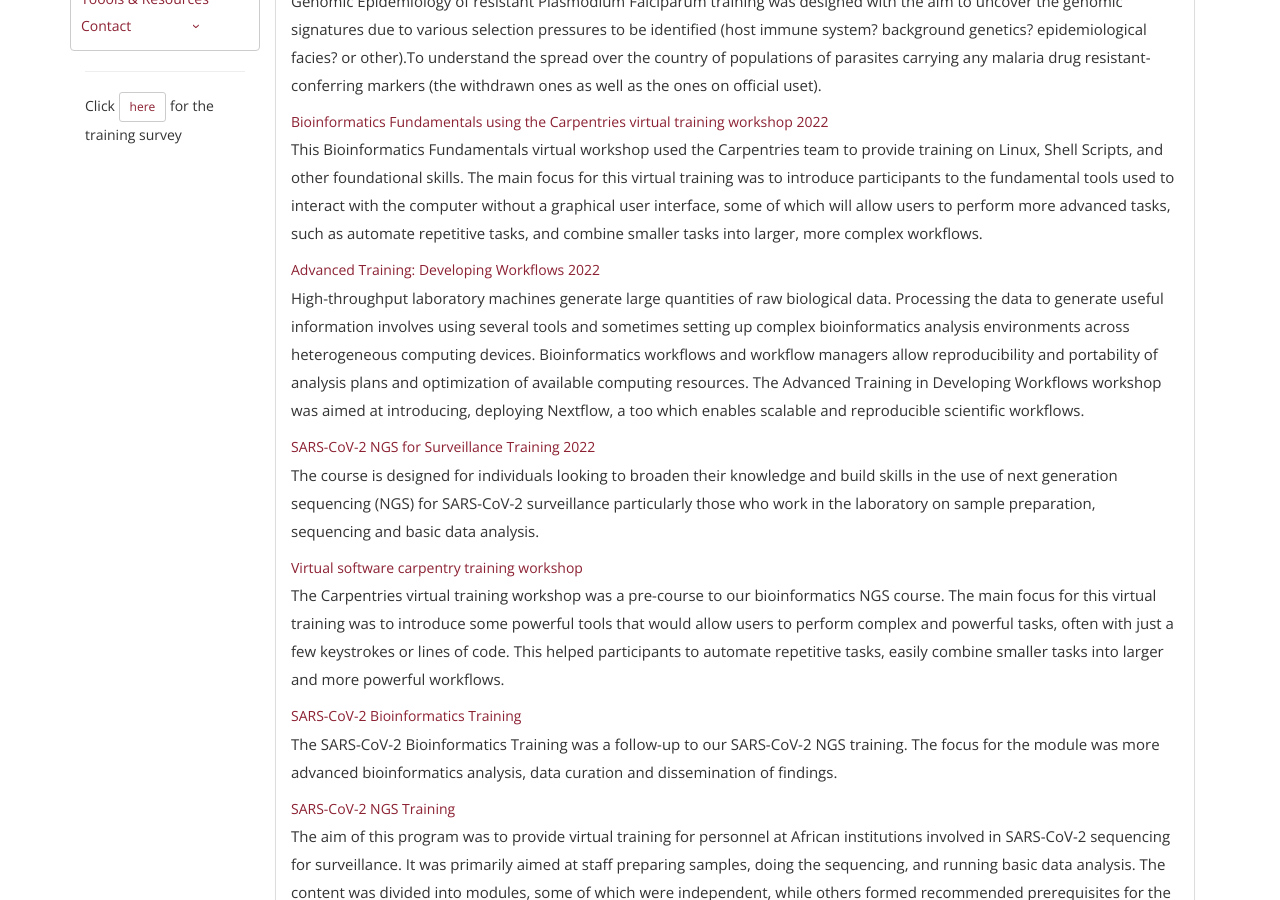
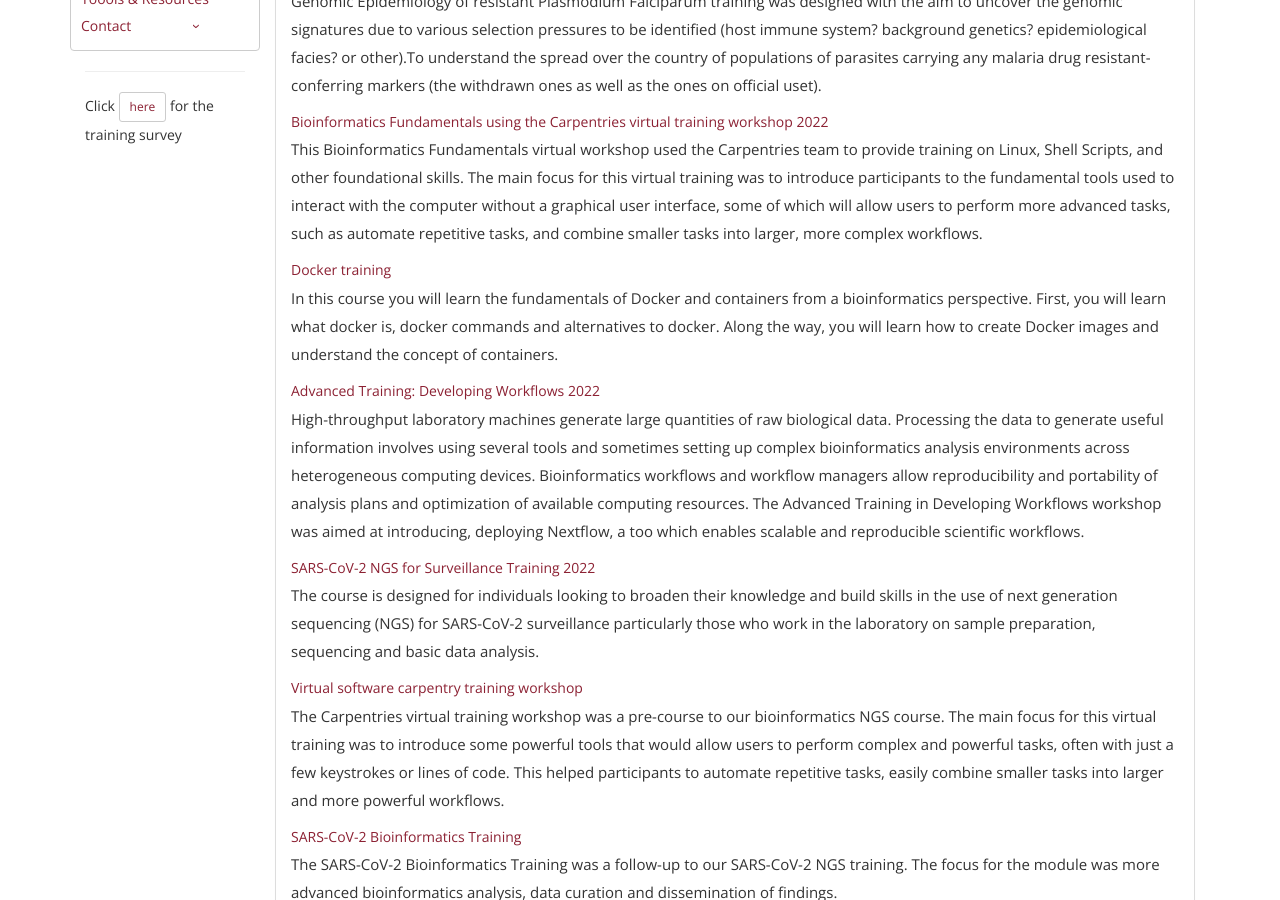
Before and after one commit to uct-cbio/ngs-academy, a Jekyll site: the page built from past_courses_training.html, in a window 1280 px wide and 900 px high, scrolled down 377 px. Built offline with Jekyll 4.4.1, drawn with Linux system fonts in a browser that asks for light colours; nearby versions of some CDN libraries; some web fonts are replaced; library files that are not in the unit come from our copies; comment, search, counter and statistics services are not loaded.

Commit message:
added past courses

```diff
--- a/_posts/2022-05-16-Docker-Training.md
+++ b/_posts/2022-05-16-Docker-Training.md
@@ -4,7 +4,7 @@ title:  "Docker training"
 date: 2022-04-13
 main_menu: courses
 permalink: /:year/:title
-category: upcoming
+category: past-course
 course_overview : In this course you will learn the fundamentals of Docker and containers from a bioinformatics perspective. First, you will learn what docker is, docker commands and alternatives to docker. Along the way, you will learn how to create Docker images and understand the concept of containers.
 start_date: 2022-5-16
 end_date: 2022-04-29
```
